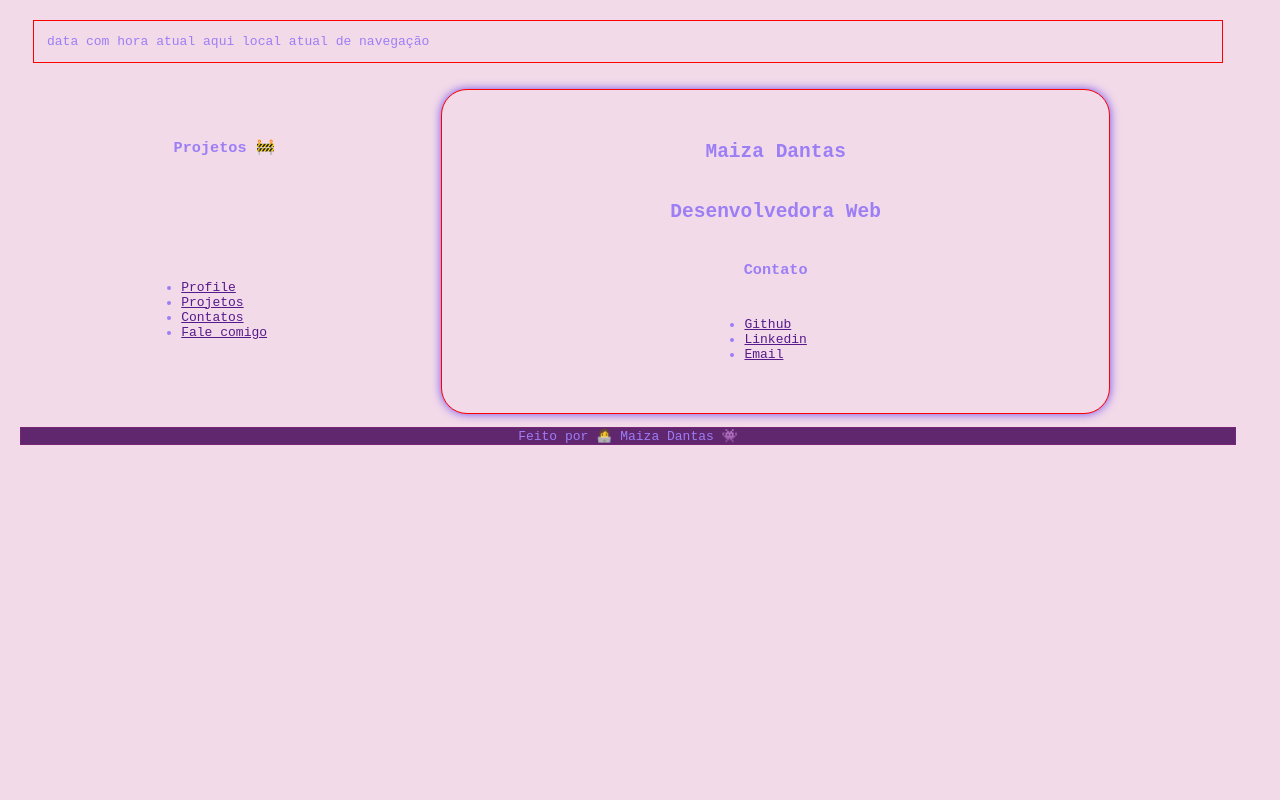
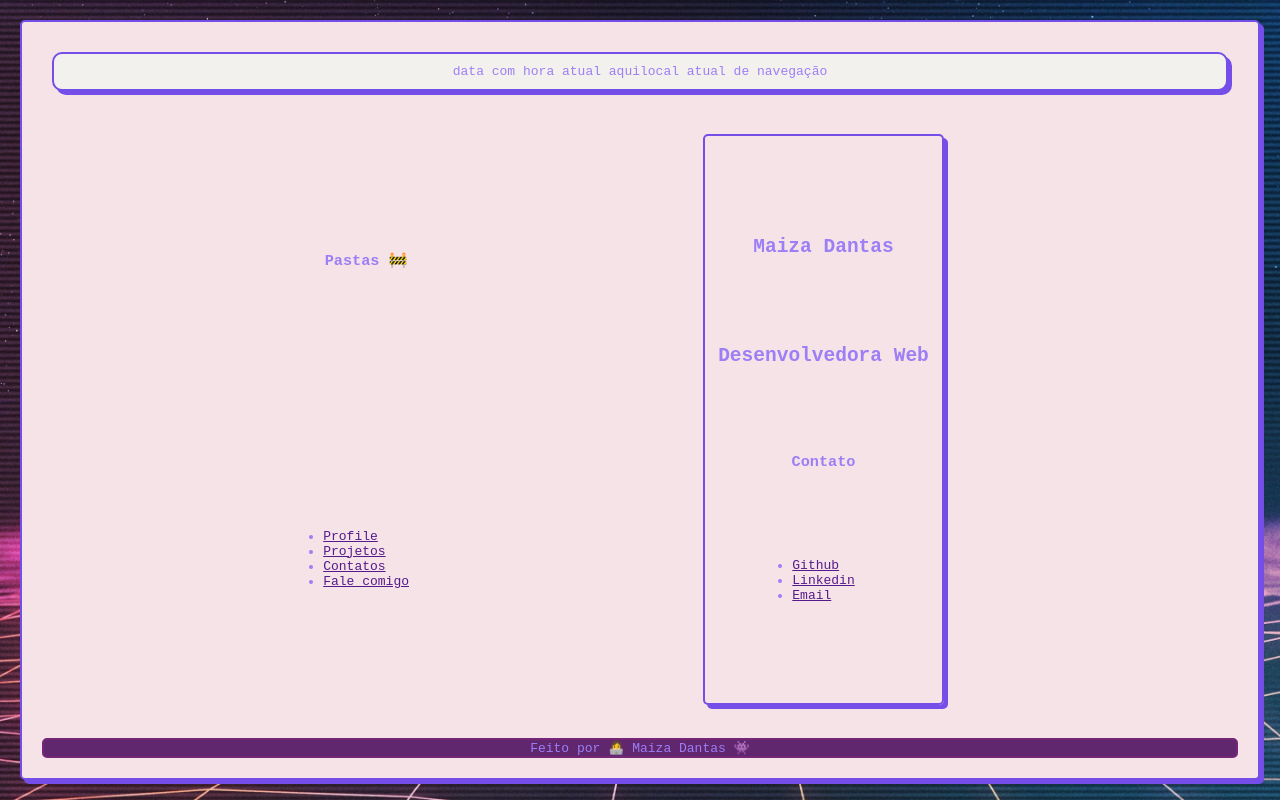
Before and after one commit to MaizaDV/MaizaDV.github.io, a website: page src/index.html in a window 1280 px wide. Drawn offline with Linux system fonts and the light colour scheme.

Commit message:
💄 style: em progresso back-ground image e modificações no border radius, shadow e colors

```diff
--- a/src/index.html
+++ b/src/index.html
@@ -25,7 +25,7 @@
       </ul>
     </div>
     <nav>
-      <h3>Projetos 🚧</h3>
+      <h3>Pastas 🚧</h3>
       <ul>
         <li><a href=""> Profile </a></li>
         <li><a href=""> Projetos </a></li>
--- a/src/style.css
+++ b/src/style.css
@@ -4,13 +4,28 @@
     box-sizing: border-box;
 }
 
+html {
+    background-image: url("./imagens/wallpaperflare.com_wallpaper.jpg");
+    background-size: cover;
+}
+
 body {
     height: 95vh;
-    width: 95vw;
+    /* width: 95vw; */
     margin: 20px;
-    background-color: #F2DAE9;
+    background-color: #F5E3E7;
     font-family: monospace;
     color: #9c7ef5;
+    --main-color: #754de9;
+    padding: 20px;
+    display: flex;
+    flex-direction: column;
+    align-items: stretch;
+    gap: 20px;
+    border-radius: 5px;
+    border: 2px solid var(--main-color);
+    box-shadow: 4px 4px var(--main-color);
+    justify-content: space-between;
 }
 
 h1 {
@@ -24,30 +39,44 @@ main {
     align-items: stretch;
     flex-direction: row-reverse;
     justify-content: space-evenly;
+    height: 40rem;
+    /* width: 80%; */
 }
 
 div {
-    border: 1px solid red;
+    /* border: 1px solid red; */
     padding: 1em;
     margin: 1em;
 }
 
 .profile {
-    width: 55%;
-    height: 25em;
-    background-color: #F2DAE9;
+    /* background-color: #F2DAE9; */
     display: flex;
-    border-radius: 2em;
-    box-shadow: 0 0 10px #754de9;
+    --main-color: #754de9;
+    border-radius: 5px;
+    border: 2px solid var(--main-color);
+    box-shadow: 4px 4px var(--main-color);
     align-items: center;
     flex-direction: column;
     justify-content: space-evenly;
 }
 
+.info-data {
+    display: flex;
+    /* flex-direction: column; */
+    align-items: center;
+    justify-content: center;
+    --main-color: #754de9;
+    background-color: #F3F1ED;
+    border-radius: 10px;
+    border: 2px solid var(--main-color);
+    box-shadow: 4px 4px var(--main-color);
+    padding: 10px;
+    margin: 10px;
+}
+
 nav {
-    width: 15%;
-    height: 25em;
-    background-color: #F2DAE9;
+    /* background-color: #F2DAE9; */
     display: flex;
     border-radius: 2em;
     align-items: center;
@@ -59,13 +88,10 @@ footer {
     position: relative;
     bottom: 0;
     display: flex;
-    border: 1px solid #762677;
+    border: 2px solid #762677;
+    border-radius: 5px;
     background-color: #60276f;
-    flex-direction: row;
-    align-items: center;
     justify-content: center;
-    flex-wrap: wrap;
-    align-content: center;
 }
 
 footer {
```
Also changed, not shown: package.json (added, +20 -0 lines), src/imagens/wallpaperflare.com_wallpaper.jpg (added).
